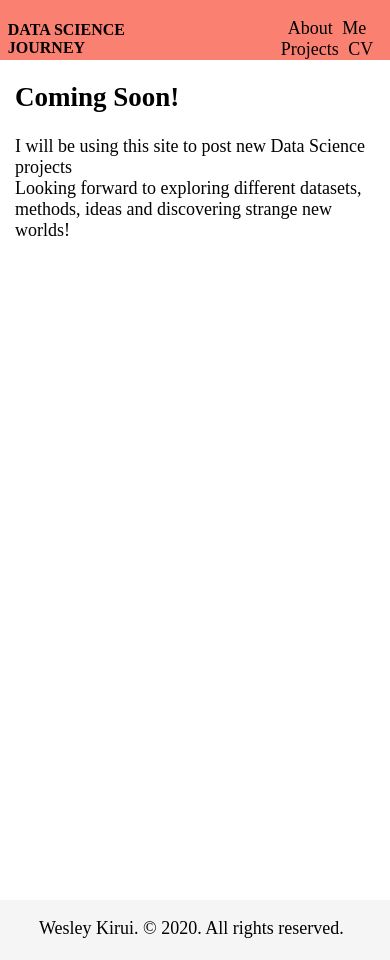
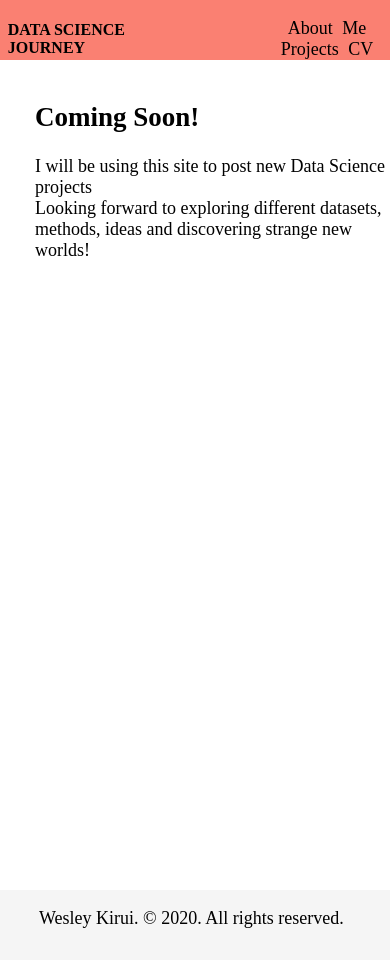
Before and after one commit to wkirui/wkirui.github.io, a Jekyll site: the page built from index.html, in a window 390 px wide. Built offline with Jekyll 4.4.1, drawn with Linux system fonts in a browser that asks for light colours; nearby versions of some CDN libraries.

Commit message:
updated layout

```diff
--- a/assets/css/style.css
+++ b/assets/css/style.css
@@ -147,11 +147,12 @@ ion-icon {
     } */
 
     #page-container {
-        position: relative;
+        /* position: relative; */
         min-height: 100%;
     }
 
     #content-wrap {
+        padding: 20px;
         padding-bottom: 60px;
         /* margin-left: auto; */
         /* margin-bottom: -60px; */
@@ -182,10 +183,10 @@ ion-icon {
         /* left: 0; */
         /* right: 0; */
         width: 90vw;
-        height: 50px;
+        height: 60px;
         clear: both;
         background-color: whitesmoke;
-        padding-bottom: 10px;
+        /* padding-bottom: 10px; */
         padding-left: 10vw;
         margin-top: -60px;
     }
```
Also changed, not shown: 1 other file.
